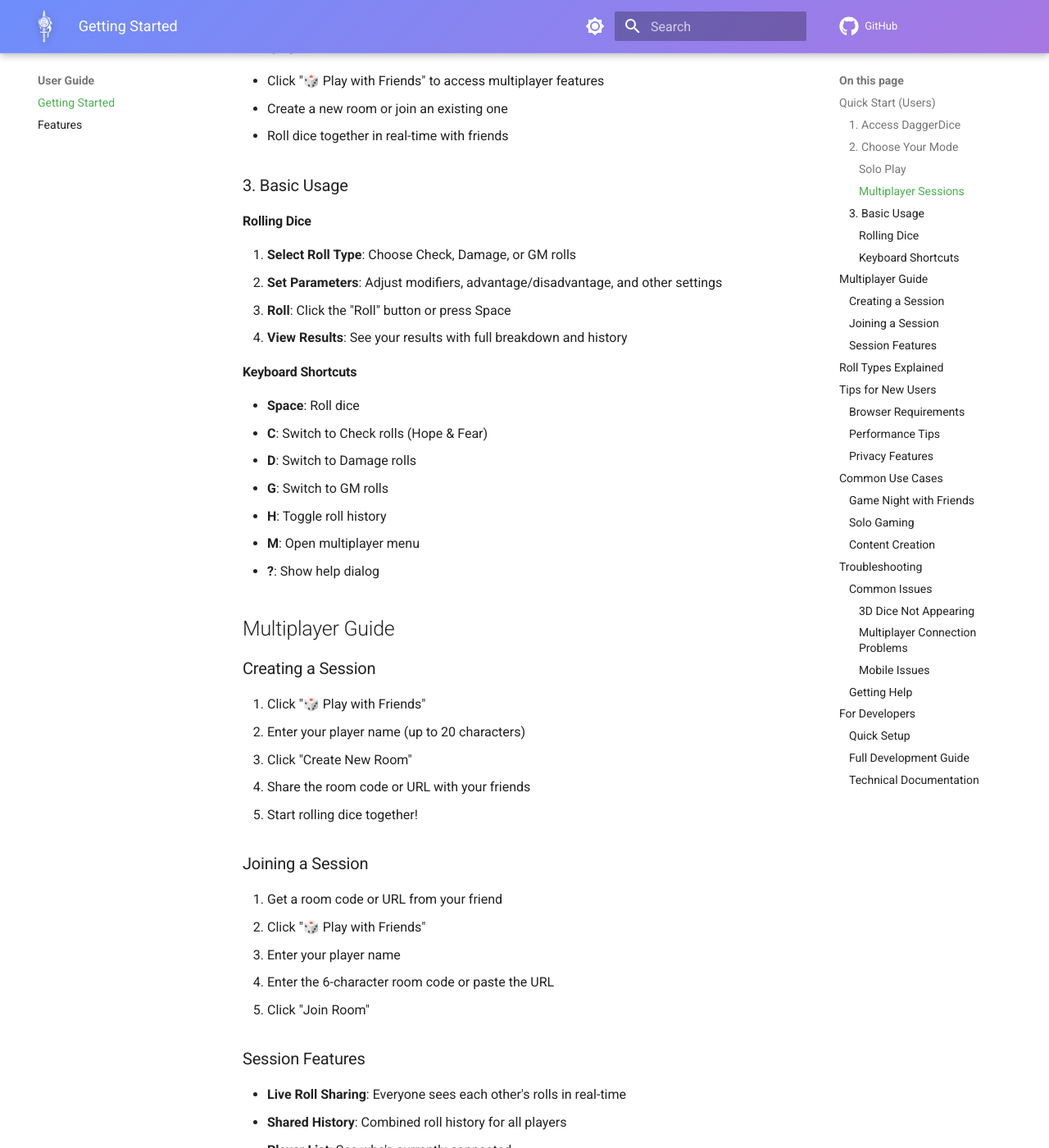
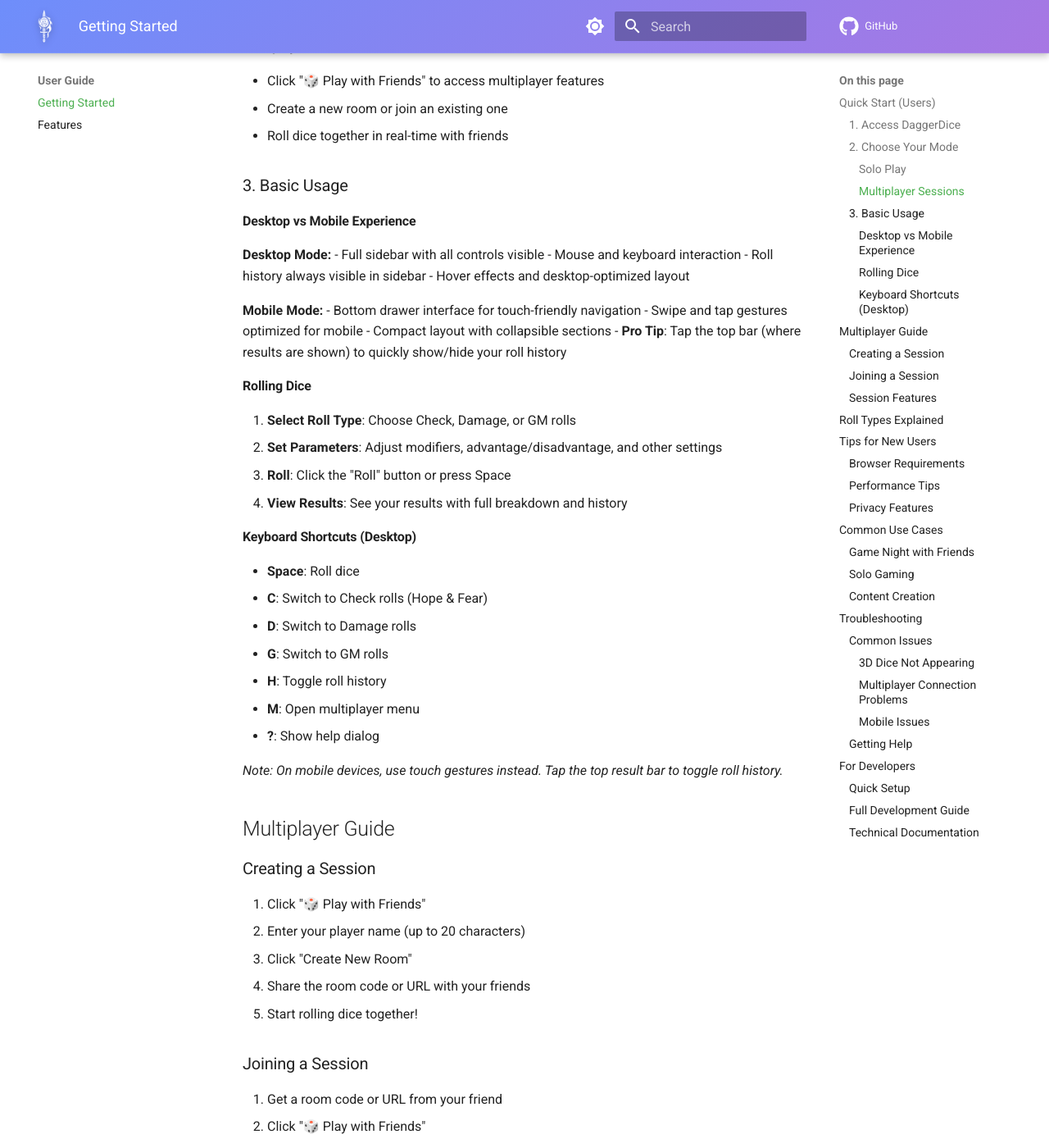
Before and after one commit to SmileyChris/daggerdice, an MkDocs documentation site: the page built from docs/getting-started.md, in a window 1280 px wide and 1400 px high, scrolled down 685 px. Shown: the whole window at 82% size. Built offline with MkDocs 1.6.1 and Material for MkDocs 9.7.7, drawn with Linux system fonts in a browser that asks for light colours; comment, search, counter and statistics services are not loaded; some of the changed text lies outside the part shown.

Commit message:
Enhance getting started documentation with detailed desktop and mobile usage instructions

```diff
--- a/docs/getting-started.md
+++ b/docs/getting-started.md
@@ -23,13 +23,27 @@ No downloads or installations required - DaggerDice runs directly in your web br
 
 ### 3. Basic Usage
 
+#### Desktop vs Mobile Experience
+
+**Desktop Mode:**
+- Full sidebar with all controls visible
+- Mouse and keyboard interaction
+- Roll history always visible in sidebar
+- Hover effects and desktop-optimized layout
+
+**Mobile Mode:**
+- Bottom drawer interface for touch-friendly navigation
+- Swipe and tap gestures optimized for mobile
+- Compact layout with collapsible sections
+- **Pro Tip**: Tap the top bar (where results are shown) to quickly show/hide your roll history
+
 #### Rolling Dice
 1. **Select Roll Type**: Choose Check, Damage, or GM rolls
 2. **Set Parameters**: Adjust modifiers, advantage/disadvantage, and other settings
 3. **Roll**: Click the "Roll" button or press Space
 4. **View Results**: See your results with full breakdown and history
 
-#### Keyboard Shortcuts
+#### Keyboard Shortcuts (Desktop)
 - **Space**: Roll dice
 - **C**: Switch to Check rolls (Hope & Fear)
 - **D**: Switch to Damage rolls
@@ -37,6 +51,8 @@ No downloads or installations required - DaggerDice runs directly in your web br
 - **H**: Toggle roll history
 - **M**: Open multiplayer menu
 - **?**: Show help dialog
+
+*Note: On mobile devices, use touch gestures instead. Tap the top result bar to toggle roll history.*
 
 ## Multiplayer Guide
 
@@ -138,6 +154,7 @@ No downloads or installations required - DaggerDice runs directly in your web br
 - Use landscape orientation for best experience
 - Tap targets are optimized for touch
 - Bottom drawer provides mobile-friendly navigation
+- **Quick Access**: Tap the top bar to instantly show/hide roll history
 
 ### Getting Help
 - **GitHub Issues**: [Report bugs or request features](https://github.com/smileychris/daggerdice/issues)
```
